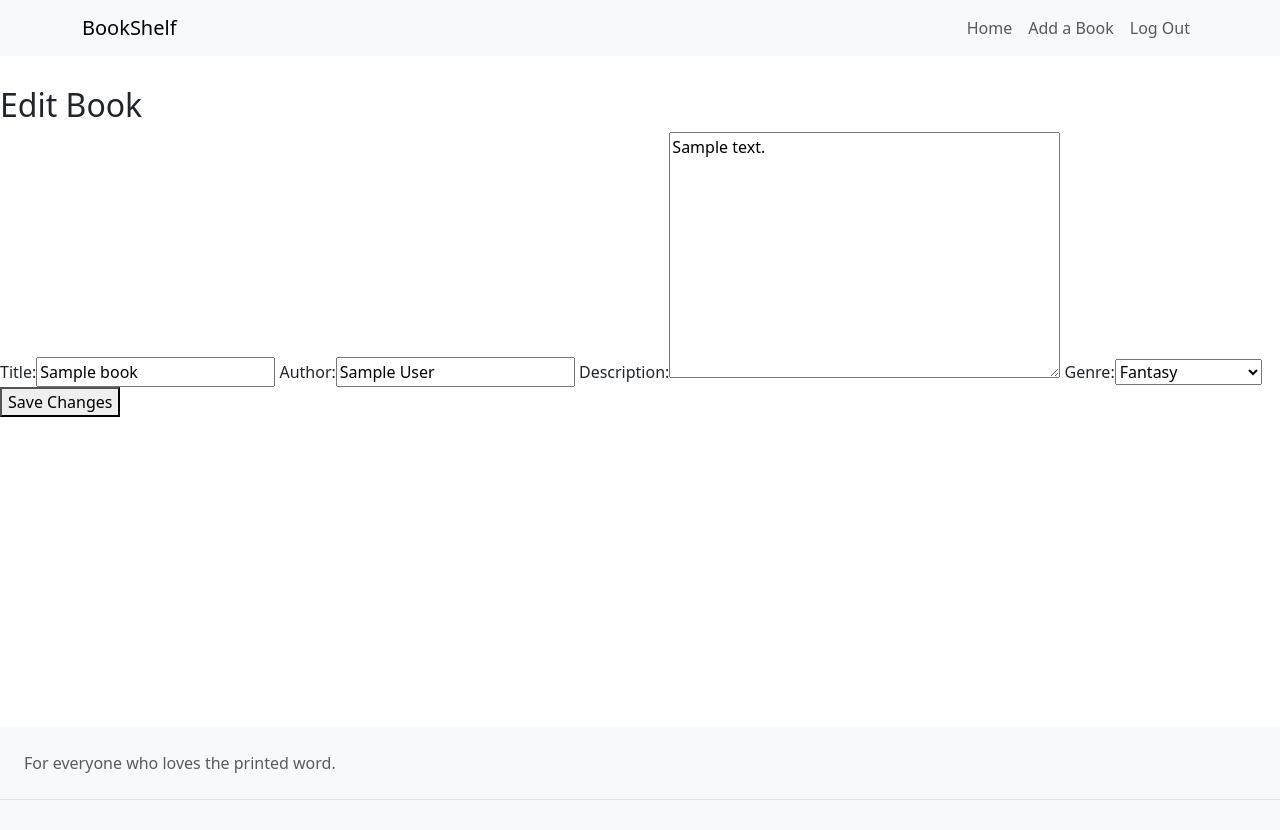
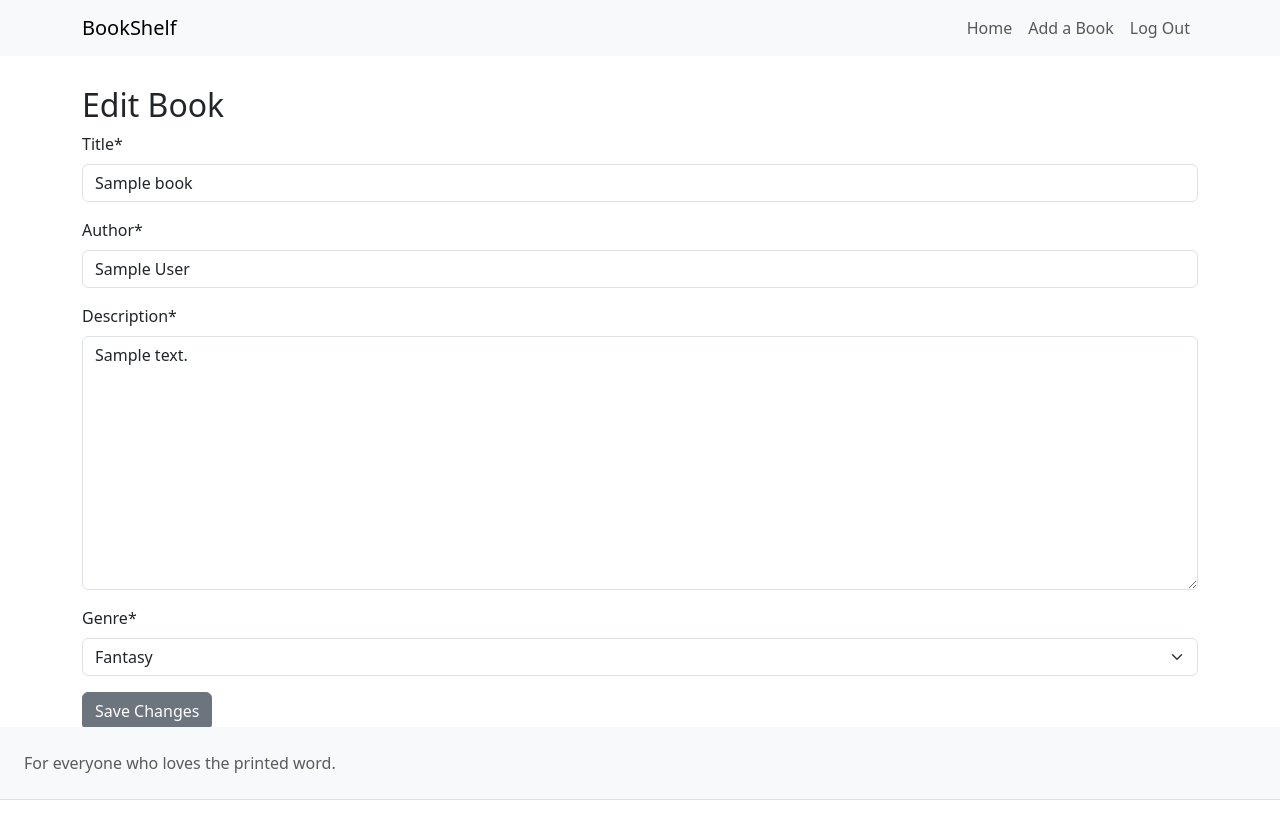
Before and after one commit to tony-albanese/ci-project-4, a Django app: page /edit_book/1 in a window 1280 px wide. Before the commit the page ends 800 px from the top, so only its background shows below. Run offline with Django 3.2, Linux system fonts and the light colour scheme; a user stored in the database is signed in; tables that the repository leaves empty hold one stand-in row (values such as "Sample post"); some libraries are stand-ins or nearby versions.

Commit message:
add crispy form and bootstrap container

```diff
--- a/templates/edit_book_template.html
+++ b/templates/edit_book_template.html
@@ -1,11 +1,15 @@
 {%extends "base.html"%}
-
+{% load crispy_forms_tags %}
 {% block content %}
 
+
+<div class="container">
 <h2>Edit Book</h2>
 <form method="POST" >
     {% csrf_token %}
-    {{ form }}
-    <button type="submit">Save Changes</button>
+    {{ form | crispy }}
+    <button type="submit" class="btn btn-secondary">Save Changes</button>
 </form>
+
+</div>
 {% endblock %}
```
